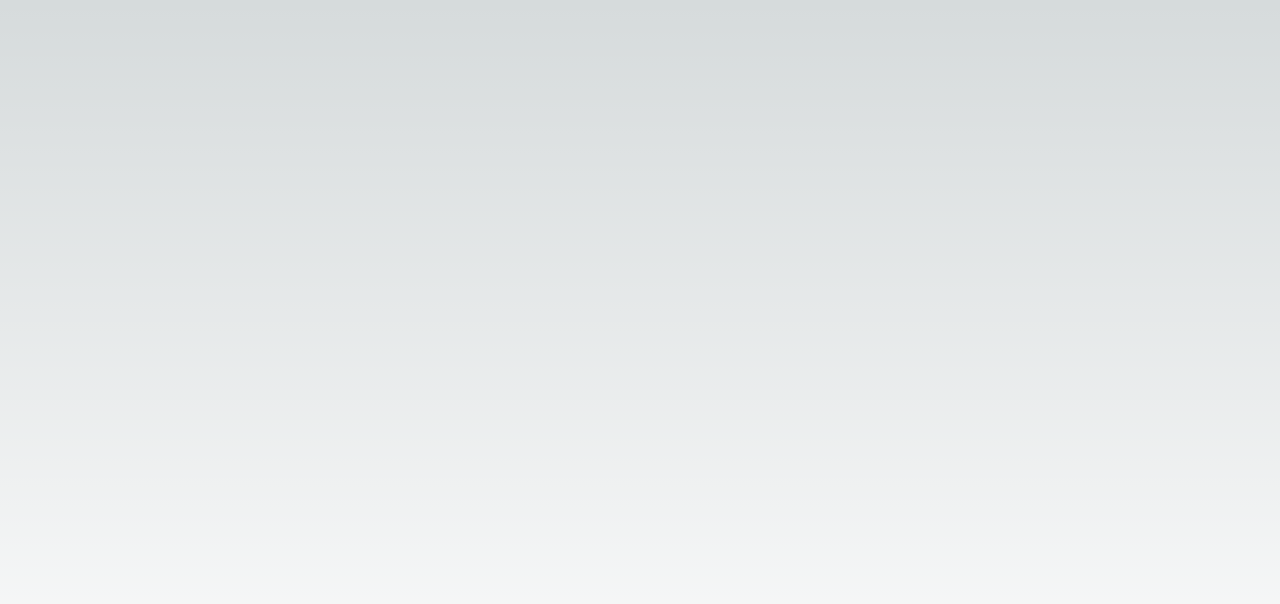
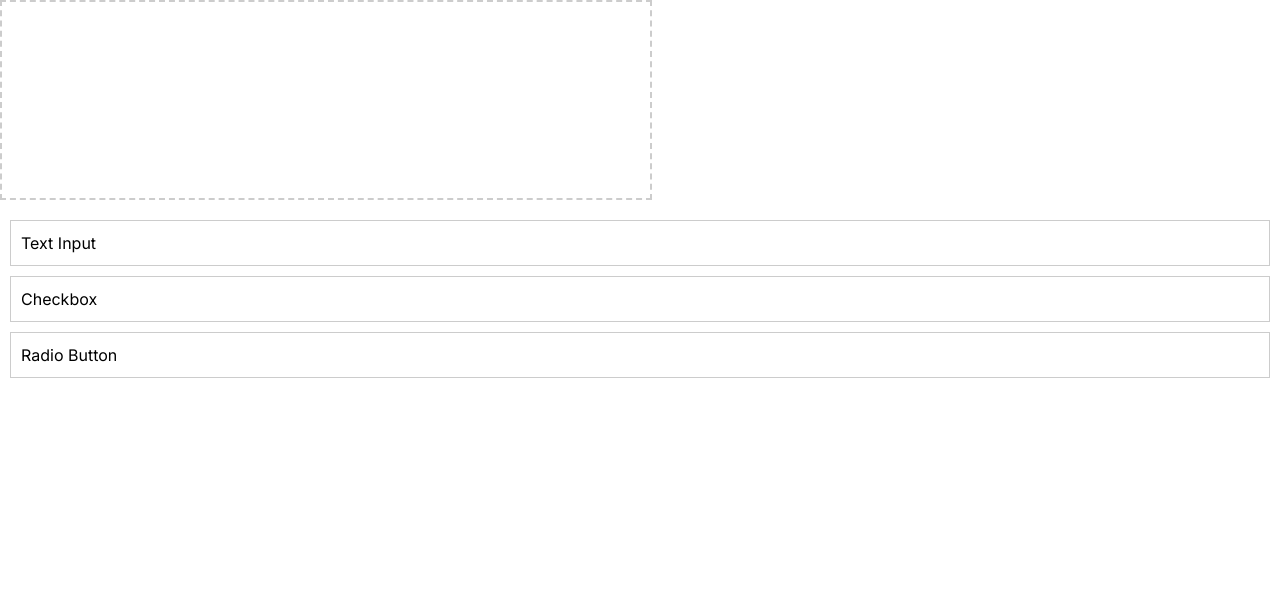
Before and after one commit to Murad544/form-builder, a Next.js app: page / in a window 1280 px wide. Shown: the top 604 px of the page. Built offline with nearby package versions, Linux system fonts and the light colour scheme.

Commit message:
add: redux toolkit

```diff
--- a/app/globals.css
+++ b/app/globals.css
@@ -1,20 +1,6 @@
 @tailwind base;
 @tailwind components;
 @tailwind utilities;
-
-:root {
-  --foreground-rgb: 0, 0, 0;
-  --background-start-rgb: 214, 219, 220;
-  --background-end-rgb: 255, 255, 255;
-}
-
-@media (prefers-color-scheme: dark) {
-  :root {
-    --foreground-rgb: 255, 255, 255;
-    --background-start-rgb: 0, 0, 0;
-    --background-end-rgb: 0, 0, 0;
-  }
-}
 
 body {
   color: rgb(var(--foreground-rgb));
--- a/app/layout.tsx
+++ b/app/layout.tsx
@@ -1,22 +1,26 @@
-import type { Metadata } from 'next'
-import { Inter } from 'next/font/google'
-import './globals.css'
+import type { Metadata } from 'next';
+import { Inter } from 'next/font/google';
+import './globals.css';
+import { Provider } from 'react-redux';
+import { store } from '@/store/store';
 
-const inter = Inter({ subsets: ['latin'] })
+const inter = Inter({ subsets: ['latin'] });
 
 export const metadata: Metadata = {
   title: 'Create Next App',
   description: 'Generated by create next app',
-}
+};
 
 export default function RootLayout({
   children,
 }: {
-  children: React.ReactNode
+  children: React.ReactNode;
 }) {
   return (
-    <html lang="en">
-      <body className={inter.className}>{children}</body>
+    <html lang='en'>
+      <Provider store={store}>
+        <body className={inter.className}>{children}</body>
+      </Provider>
     </html>
-  )
+  );
 }
--- a/app/page.tsx
+++ b/app/page.tsx
@@ -1,5 +1,14 @@
+import FormBuilder from '@/components/FormBuilder';
+
 export default function Home() {
   return (
-    <main className='flex min-h-screen flex-col items-center justify-between p-24'></main>
+    <main>
+      {/* <div className='grid grid-cols-4 gap-4'>
+        <div className='bg-red-600 col-span-1'>01</div>
+        <div className='bg-red-600 col-span-2'>01</div>
+        <div className='bg-red-600 col-span-1'>01</div>
+      </div> */}
+      <FormBuilder />
+    </main>
   );
 }
--- /dev/null
+++ b/components/FormBuilder.tsx
@@ -0,0 +1,99 @@
+'use client';
+import { useState } from 'react';
+
+const FormBuilder = () => {
+  const [formFields, setFormFields] = useState([]);
+  const [selectedField, setSelectedField] = useState(null);
+
+  const handleDragStart = (e, field) => {
+    e.dataTransfer.setData('text/plain', field);
+  };
+
+  const handleDrop = (e) => {
+    e.preventDefault();
+    const field = e.dataTransfer.getData('text/plain');
+    setFormFields((prevFields) => [...prevFields, field]);
+  };
+
+  const handleFieldClick = (field) => {
+    setSelectedField(field);
+  };
+
+  return (
+    <div>
+      <div style={{ display: 'flex' }}>
+        <div
+          onDrop={handleDrop}
+          onDragOver={(e) => e.preventDefault()}
+          style={{
+            border: '2px dashed #ccc',
+            padding: '20px',
+            minHeight: '200px',
+            flex: '1',
+          }}
+        >
+          {formFields.map((field, index) => (
+            <div
+              key={index}
+              onClick={() => handleFieldClick(field)}
+              style={{ cursor: 'pointer' }}
+            >
+              {field}
+            </div>
+          ))}
+        </div>
+
+        <div style={{ marginLeft: '20px', flex: '1' }}>
+          {selectedField && (
+            <div>
+              <h3>Field Properties</h3>
+              <p>Selected Field: {selectedField}</p>
+              {/* Add more properties and customization options here */}
+            </div>
+          )}
+        </div>
+      </div>
+
+      <div style={{ marginTop: '20px' }}>
+        <div
+          draggable
+          onDragStart={(e) => handleDragStart(e, 'Text Input')}
+          style={{
+            margin: '10px',
+            padding: '10px',
+            border: '1px solid #ccc',
+            cursor: 'move',
+          }}
+        >
+          Text Input
+        </div>
+        <div
+          draggable
+          onDragStart={(e) => handleDragStart(e, 'Checkbox')}
+          style={{
+            margin: '10px',
+            padding: '10px',
+            border: '1px solid #ccc',
+            cursor: 'move',
+          }}
+        >
+          Checkbox
+        </div>
+        <div
+          draggable
+          onDragStart={(e) => handleDragStart(e, 'Radio Button')}
+          style={{
+            margin: '10px',
+            padding: '10px',
+            border: '1px solid #ccc',
+            cursor: 'move',
+          }}
+        >
+          Radio Button
+        </div>
+      </div>
+    </div>
+  );
+};
+
+export default FormBuilder;
--- /dev/null
+++ b/store/slices/formBuilderSlice.ts
@@ -0,0 +1,43 @@
+// slices/formBuilderSlice.ts
+import { createSlice, PayloadAction } from '@reduxjs/toolkit';
+
+interface InputProps {
+  name: string;
+  label?: string;
+  placeholder?: string;
+  width?: string;
+  visibility?: string;
+  minLength?: number;
+  maxLength?: number;
+  helperText?: string;
+  required?: boolean;
+  options?: string[];
+  choices?: string[];
+}
+
+interface FormBuilderState {
+  formFields: InputProps[];
+  selectedField: InputProps | null;
+}
+
+const initialState: FormBuilderState = {
+  formFields: [],
+  selectedField: null,
+};
+
+const formBuilderSlice = createSlice({
+  name: 'formBuilder',
+  initialState,
+  reducers: {
+    addFormField: (state, action: PayloadAction<InputProps>) => {
+      state.formFields = [...state.formFields, action.payload];
+    },
+    selectField: (state, action: PayloadAction<InputProps | null>) => {
+      state.selectedField = action.payload;
+    },
+  },
+});
+
+export const { addFormField, selectField } = formBuilderSlice.actions;
+
+export default formBuilderSlice.reducer;
--- /dev/null
+++ b/store/store.ts
@@ -0,0 +1,12 @@
+// store.ts
+import { configureStore } from '@reduxjs/toolkit';
+import formBuilderReducer from './slices/formBuilderSlice';
+
+export const store = configureStore({
+  reducer: {
+    formBuilder: formBuilderReducer,
+  },
+});
+
+export type RootState = ReturnType<typeof store.getState>;
+export type AppDispatch = typeof store.dispatch;
```
Also changed, not shown: package.json (+6 -4 lines), 1 other file (tests, documents, lock files or other folders).
